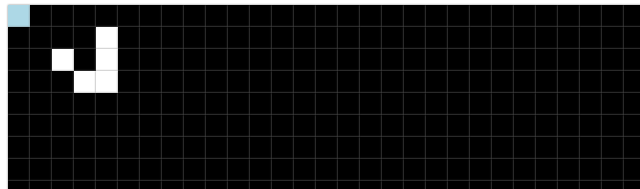
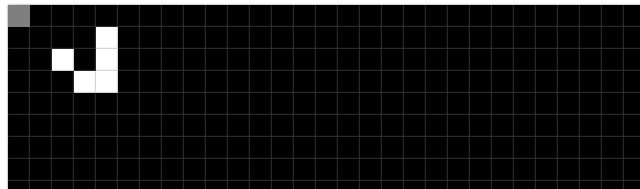
Before and after one commit to holalluis/conway, a plain HTML site: page index.html in a window 1280 px wide. In both pictures the pointer is over the element 19 px from the left and 289 px from the top of the page. Shown: the part 273-462 px from the top of the page, 0-640 px from the left. Drawn offline with nearby package versions, Linux system fonts and the light colour scheme.

Commit message:
nou commit

```diff
--- a/index.html
+++ b/index.html
@@ -21,7 +21,7 @@
       cursor:pointer;
     }
     div.cell:hover{
-      background:lightblue;
+      background:rgba(0,0,0,0.5);
     }
   </style>
 </head><body>
```
